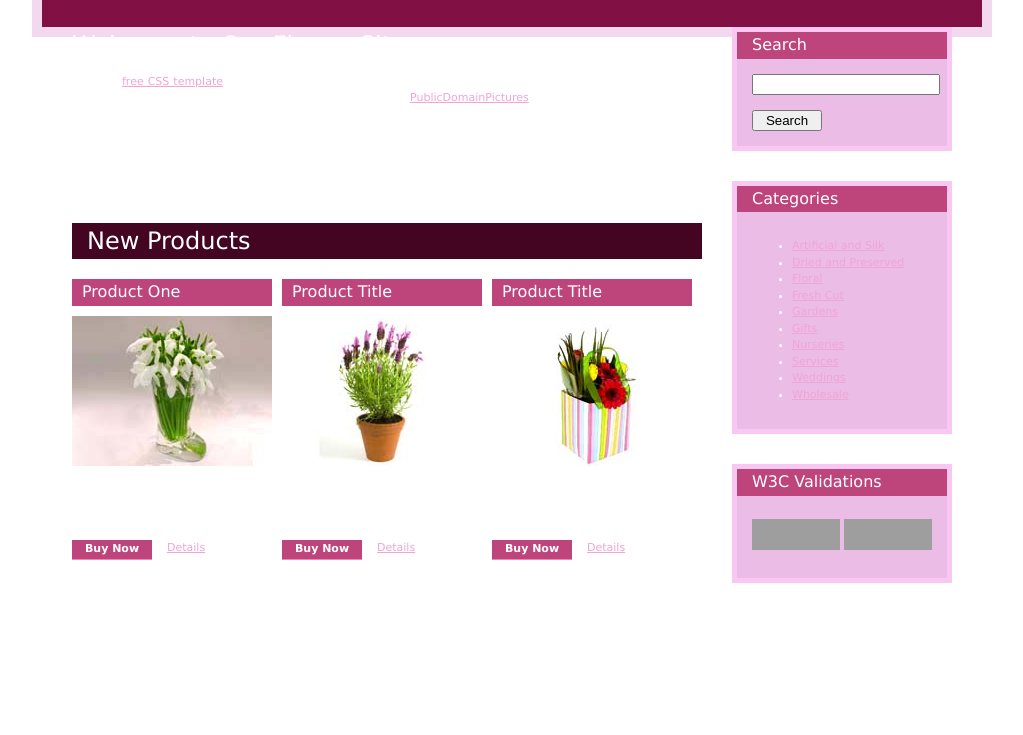
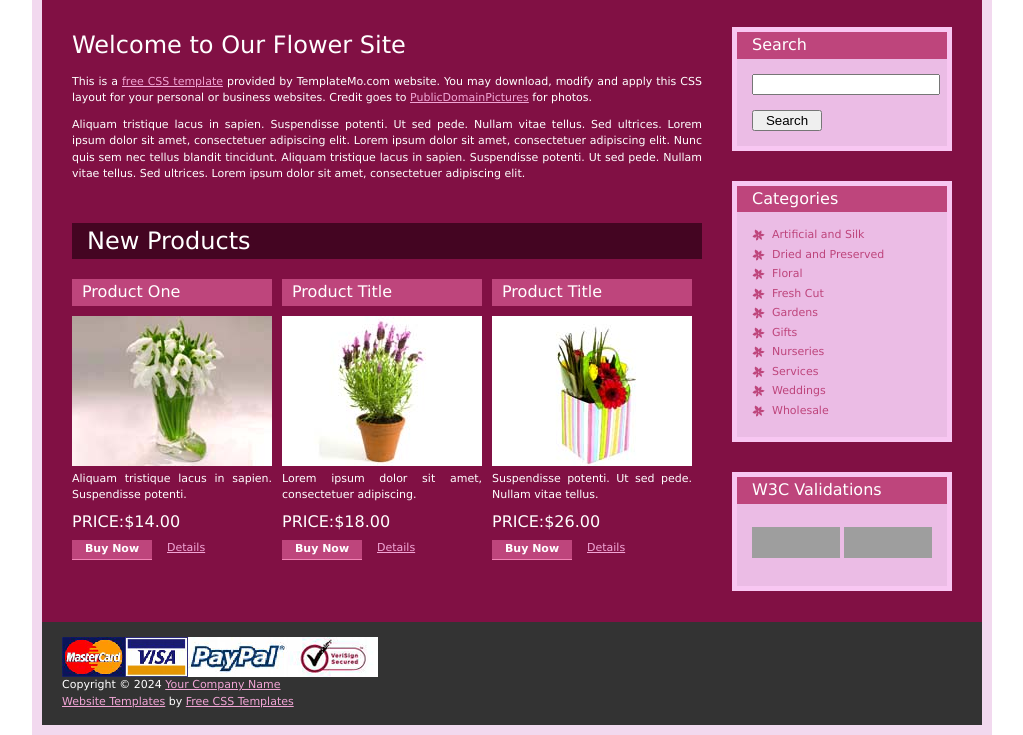
Before and after one commit to haorrr/NhomOpus4.5, a website: page public/index.html in a window 1280 px wide. Shown: the part 446-1181 px from the top of the page, without its empty margins (128-1151 px from the left). Before the commit the page ends 1059 px from the top, so only its background shows below. Drawn offline with Linux system fonts and the light colour scheme; files that its build step writes are made by us from their sources; grey boxes are pictures that could not be loaded.

Commit message:
datke update them html

```diff
--- a/public/css/templatemo_style.css
+++ b/public/css/templatemo_style.css
@@ -272,3 +272,37 @@
     width: 70px;
     margin-bottom: 0px;
 }
+
+.templatemo_right_section_content ul {
+    list-style: none;
+    margin: 0px;
+    padding: 0px;
+}
+
+.templatemo_right_section_content li {
+    margin-bottom: 3px;
+}
+
+.templatemo_right_section_content li a {
+    color: #be457c;
+    padding: 0 0 0 20px;
+    text-decoration: none;
+    background: url(images/templatemo_list_icon.gif) bottom left no-repeat;
+}
+
+.templatemo_right_section_content li a:hover {
+    color: #440522;
+    text-decoration: none;
+    background: url(images/templatemo_list_icon_hover.gif) bottom left no-repeat;
+}
+
+/* end of content */
+
+/*  footer */
+
+#templatemo_footer_panel {
+    overflow: hidden;
+    width: 900px;
+    padding: 15px 20px;
+    background: #333333;
+}
--- a/public/index.html
+++ b/public/index.html
@@ -129,3 +129,17 @@
                     </div>
                 </div>
             </div> <!-- end of content right-->
+            <div class="cleaner">&nbsp;</div>
+        </div>
+
+        <div id="templatemo_footer_panel">
+            <div id="footer_left">
+                <img src="images/mastercard.gif" alt="Master Card" /><img src="images/visa.gif" alt="Visa Card" /><img
+                    src="images/paypal.gif" alt="PayPal" /><img src="images/verisignsecured.gif"
+                    alt="Verisign Secured" />
+            </div>
+            <div id="footer_right">
+                Copyright © 2024 <a href="#">Your Company Name</a><br />
+                <a href="http://www.iwebsitetemplate.com" target="_parent">Website Templates</a> by
+                <a href="http://www.templatemo.com" target="_blank">Free CSS Templates</a>
+            </div>
```
